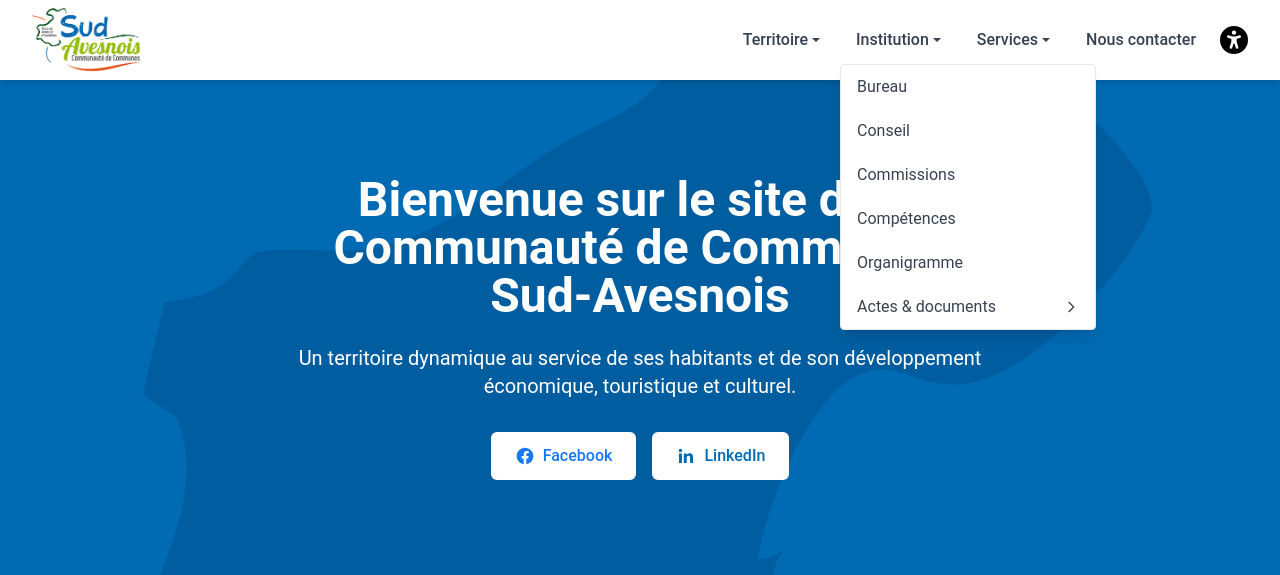
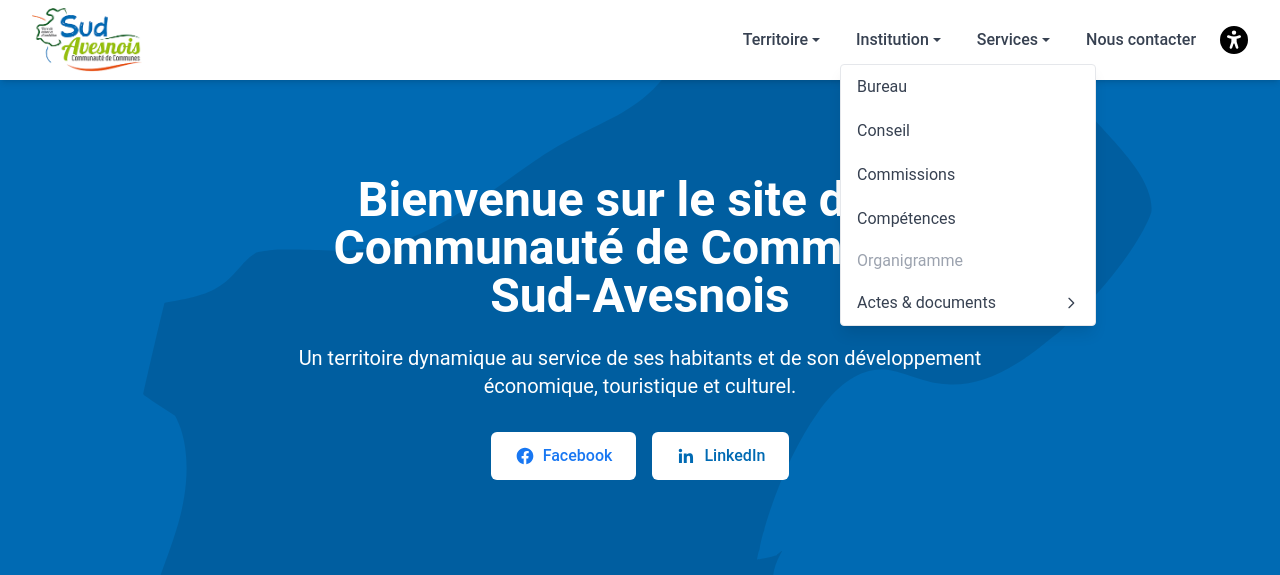
Before and after one commit to gestionsiteccsa/cc-sudavesnois, a Django app: page / in a window 1280 px wide, after a click on "Institution". Shown: the top 575 px of the page. Run offline with Django 5.2, Linux system fonts and the light colour scheme; data that the repository does not hold is empty; style sheets or scripts are compiled from the project's sources.

Commit message:
up organi

```diff
--- a/templates/header.html
+++ b/templates/header.html
@@ -67,7 +67,7 @@
                         <li><a href="{% url 'conseil_communautaire:conseil' %}" class="block px-4 py-2 text-gray-700 dark:text-gray-200 hover:text-primary dark:hover:text-secondary hover:bg-gray-50 dark:hover:bg-gray-700 transition-colors duration-300">Conseil</a></li>
                         <li><a href="{% url 'commissions:commissions' %}" class="block px-4 py-2 text-gray-700 dark:text-gray-200 hover:text-primary dark:hover:text-secondary hover:bg-gray-50 dark:hover:bg-gray-700 transition-colors duration-300">Commissions</a></li>
                         <li><a href="{% url 'competences:competences' %}" class="block px-4 py-2 text-gray-700 dark:text-gray-200 hover:text-primary dark:hover:text-secondary hover:bg-gray-50 dark:hover:bg-gray-700 transition-colors duration-300">Compétences</a></li>
-                        <li><a href="" class="block px-4 py-2 text-gray-700 dark:text-gray-200 hover:text-primary dark:hover:text-secondary hover:bg-gray-50 dark:hover:bg-gray-700 transition-colors duration-300">Organigramme</a></li>
+                        <li><span class="block px-4 py-2 text-gray-400 dark:text-gray-500 cursor-not-allowed pointer-events-none">Organigramme</span></li>
                         <li class="relative nav-dropdown">
                             <button class="w-full text-left block px-4 py-2 text-gray-700 dark:text-gray-200 hover:text-primary dark:hover:text-secondary hover:bg-gray-50 dark:hover:bg-gray-700 transition-colors duration-300 flex justify-between items-center" aria-haspopup="true" aria-expanded="false" aria-controls="submenu-actes">
                                 Actes & documents
@@ -313,7 +313,7 @@
                         <li><a href="{% url 'bureau-communautaire:elus' %}" class="block py-2 text-gray-700 dark:text-gray-200 hover:text-primary dark:hover:text-secondary transition-colors duration-300">Bureau</a></li>
                         <li><a href="{% url 'conseil_communautaire:conseil' %}" class="block py-2 text-gray-700 dark:text-gray-200 hover:text-primary dark:hover:text-secondary transition-colors duration-300">Conseil</a></li>
                         <li><a href="{% url 'commissions:commissions' %}" class="block py-2 text-gray-700 dark:text-gray-200 hover:text-primary dark:hover:text-secondary transition-colors duration-300">Commissions</a></li>
-                        <li><a href="" class="block py-2 text-gray-700 dark:text-gray-200 hover:text-primary dark:hover:text-secondary transition-colors duration-300">Organigramme</a></li>
+                        <li><span class="block py-2 text-gray-400 dark:text-gray-500 cursor-not-allowed pointer-events-none">Organigramme</span></li>
                         <li>
                             <button class="w-full flex justify-between items-center py-2 text-gray-700 dark:text-gray-200 hover:text-primary dark:hover:text-secondary transition-colors duration-300" aria-expanded="false" aria-controls="submenu-actes-mobile">
                                 Actes & documents
```
